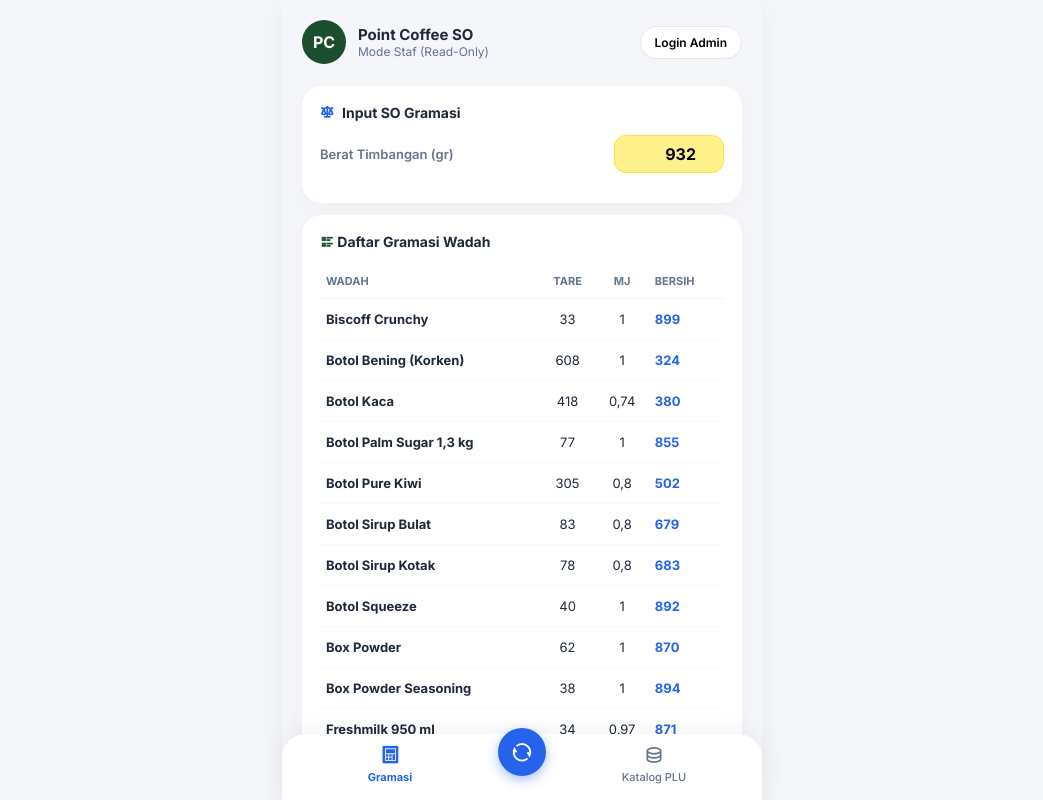
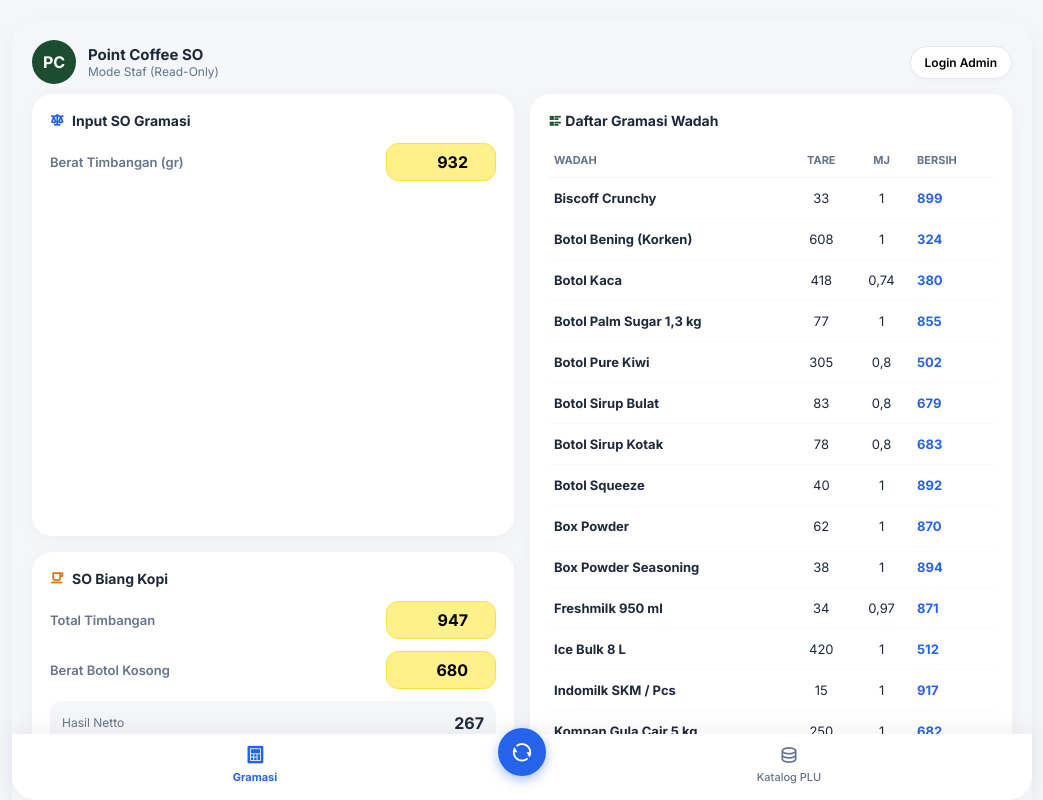
Before and after one commit to indradwicr/IC-SO-Point-Coffee, a plain HTML site: page index.html in a window 1280 px wide. Shown: the top 800 px of the page, without its empty margins (118-1161 px from the left). Drawn offline with nearby package versions, Linux system fonts and the light colour scheme.

Commit message:
Update index.html

```diff
--- a/index.html
+++ b/index.html
@@ -41,6 +41,7 @@
     padding-bottom: 90px;
     position: relative;
     box-shadow: 0 10px 25px rgba(0,0,0,0.05);
+    transition: max-width 0.3s ease;
   }
 
   /* Header Section */
@@ -110,6 +111,12 @@
   /* Tab View Control */
   .tab-content { display: none; }
   .tab-content.active { display: block; }
+
+  /* Layout Grid untuk Kalkulator di Desktop */
+  .kalkulator-grid {
+    display: flex;
+    flex-direction: column;
+  }
 
   /* Sticky Search Bar */
   .search-container {
@@ -191,6 +198,7 @@
     display: flex; justify-content: space-around; align-items: center;
     padding: 10px 0 16px; border-radius: 24px 24px 0 0;
     box-shadow: 0 -5px 25px rgba(0,0,0,0.05); z-index: 99;
+    transition: max-width 0.3s ease;
   }
   .nav-item {
     display: flex; flex-direction: column; align-items: center;
@@ -213,6 +221,44 @@
   .btn-sm { padding: 4px 8px; border-radius: 6px; border: none; font-size: 11px; font-weight: bold; cursor: pointer; }
   .btn-del { background: #fee2e2; color: var(--danger); }
   .btn-move { background: #f1f5f9; color: var(--text-main); }
+
+  /* MEDIA QUERIES UNTUK DESKTOP / LAYAR LEBAR */
+  @media (min-width: 768px) {
+    .app-frame {
+      max-width: 1020px;
+      margin: 20px 0;
+      border-radius: 24px;
+      min-height: calc(100vh - 40px);
+    }
+
+    .bottom-nav {
+      max-width: 1020px;
+      border-radius: 0 0 24px 24px;
+    }
+
+    /* Membagi layout kalkulator menjadi 2 kolom di desktop */
+    .kalkulator-grid {
+      display: grid;
+      grid-template-columns: 1fr 1fr;
+      gap: 16px;
+      padding: 0 20px;
+    }
+
+    .kalkulator-grid .card {
+      margin: 0;
+    }
+
+    .kalkulator-grid .card-daftar-gramasi {
+      grid-row: span 2;
+    }
+
+    /* Mengatur kartu katalog PLU di desktop agar menjadi grid 2 kolom */
+    .category-content {
+      display: grid;
+      grid-template-columns: repeat(auto-fill, minmax(280px, 1fr));
+      gap: 10px;
+    }
+  }
 </style>
 </head>
 <body>
@@ -233,6 +279,7 @@
 
   <!-- TAB 1: KALKULATOR SO GRAMASI -->
   <div id="tabKalkulator" class="tab-content active">
+    <div class="kalkulator-grid">
       <div class="card">
         <div class="card-title"><i class="ri-scales-3-line" style="color:var(--primary)"></i> Input SO Gramasi</div>
         <div class="input-row">
@@ -241,7 +288,7 @@
         </div>
       </div>
 
-    <div class="card">
+      <div class="card card-daftar-gramasi">
         <div class="card-title" style="justify-content: space-between;">
           <span><i class="ri-list-check-2" style="color:var(--dark-green)"></i> Daftar Gramasi Wadah</span>
           <button class="btn-sm admin-only" style="background:var(--primary-light); color:var(--primary)" onclick="urutkanAbjad()">Sort A-Z</button>
@@ -294,6 +341,7 @@
           <div class="input-row" style="margin-bottom: 0;">
             <span style="font-size:12px; color:var(--text-muted)">Konversi Air Mineral</span>
             <span class="bold" id="resAir">187</span>
+          </div>
         </div>
       </div>
     </div>
@@ -519,6 +567,7 @@ function kirimGramasiKeSheets(item) {
       });
     }
   }
+
   function hapusItem(index) {
     if (confirm(`Hapus ${dataWadah[index].nama}?`)) {
       dataWadah.splice(index, 1);
```
Lines whose indentation alone changed are shown as unchanged.
